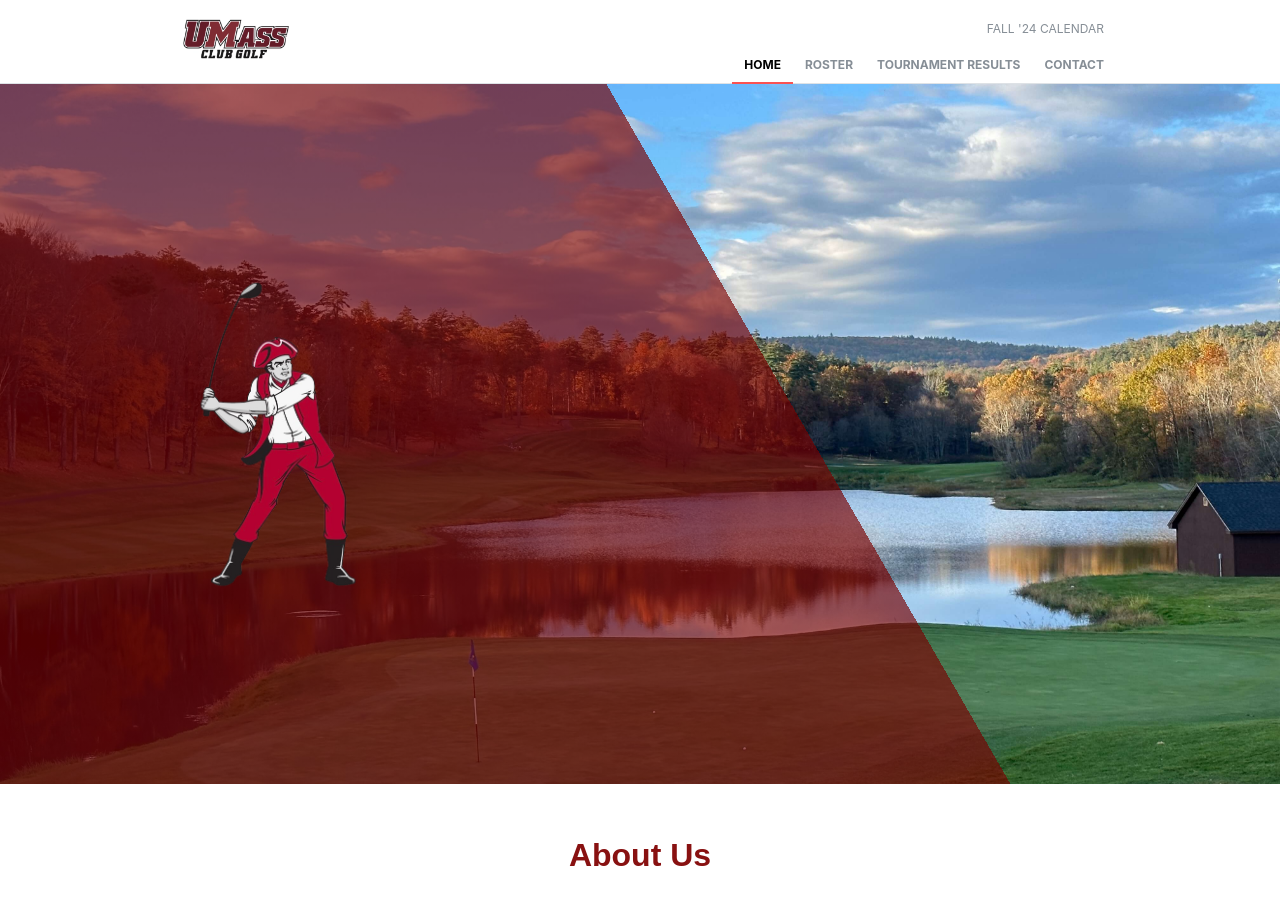
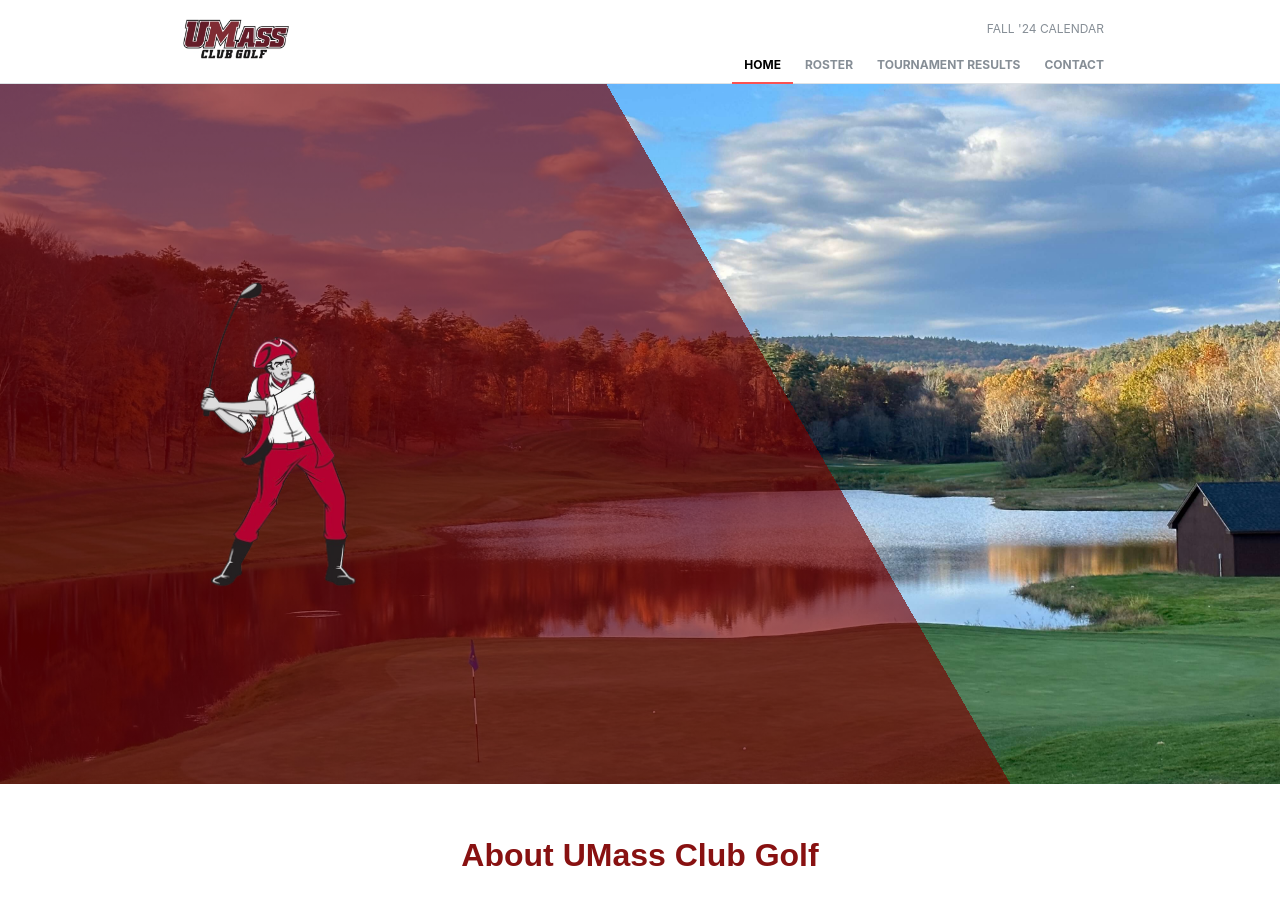
Before and after one commit to cnobleshriver/umass-club-golf, a Next.js app: page / in a window 1280 px wide. Shown: the top 910 px of the page. Built offline with nearby package versions, Linux system fonts and the light colour scheme.

Commit message:
add header keywords for SEO

```diff
--- a/src/app/page.tsx
+++ b/src/app/page.tsx
@@ -16,7 +16,8 @@ export default function HomePage() {
         >
           2024-2025 Tryouts Sign-up
         </a> */}
-        <h2>About Us</h2>
+        <title>UMass Club Golf | University of Massachusetts Golf Team</title>
+        <h2>About UMass Club Golf</h2>
         <div className={styles.aboutText}>
           <p>
             Reestablished in 2021 at the University of Massachusetts, we have
```
